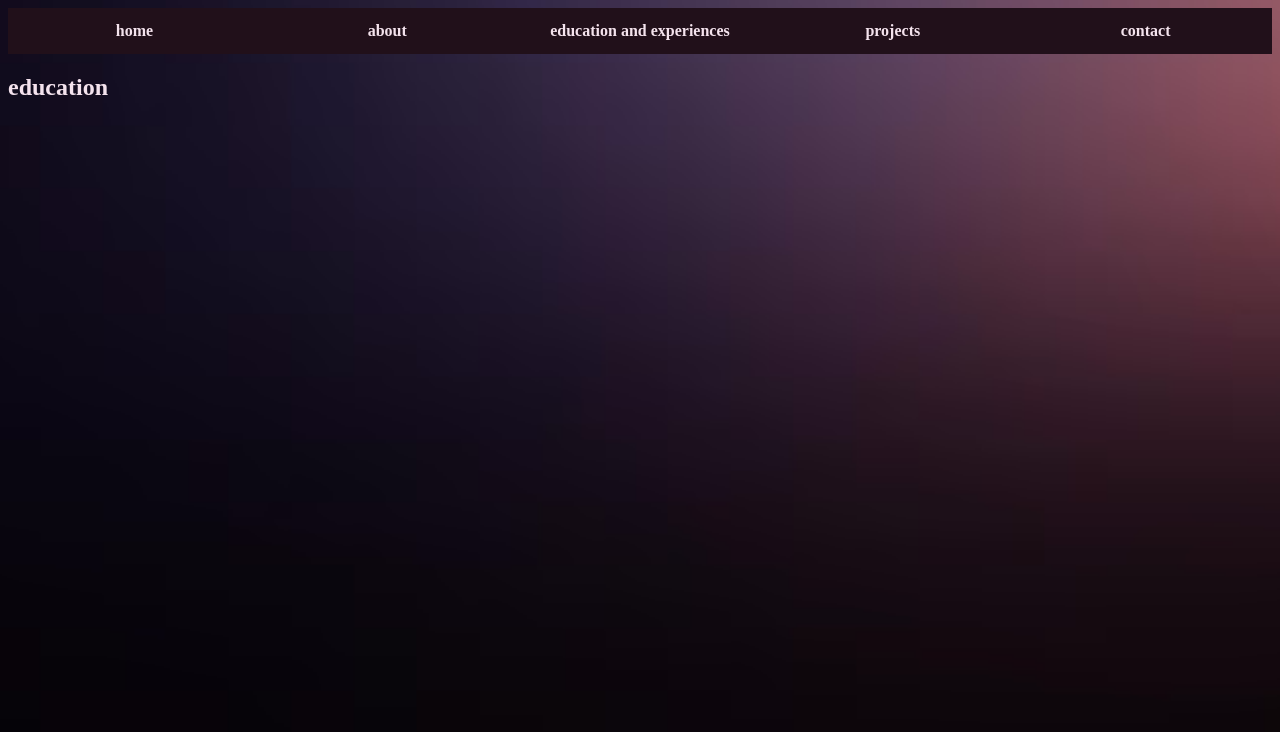
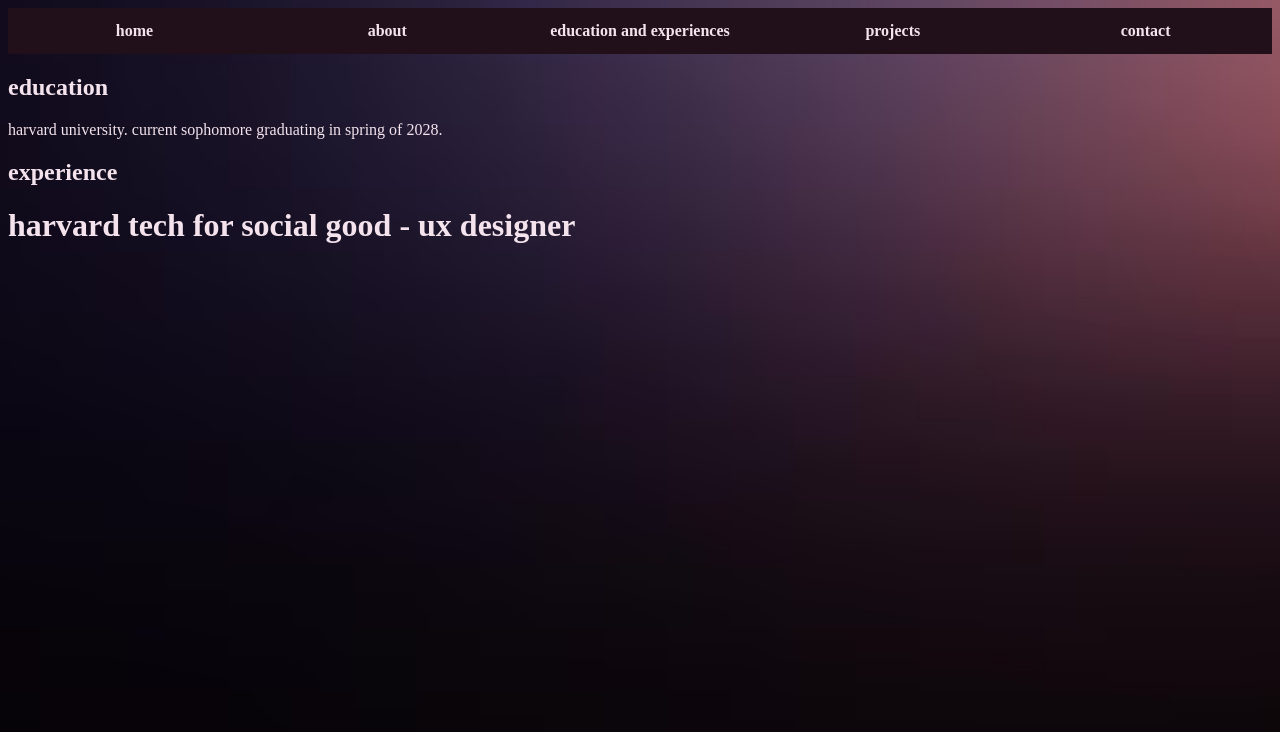
Before and after one commit to alatran/alatran.github.io, a plain HTML site: page personal site/education_and_experiences.html in a window 1280 px wide. Drawn offline with Linux system fonts and the light colour scheme.

Commit message:
Update education_and_experiences.html

```diff
--- a/personal site/education_and_experiences.html
+++ b/personal site/education_and_experiences.html
@@ -21,6 +21,10 @@
     </div>
 
     <h2>education</h2>
+    <p>harvard university. current sophomore graduating in spring of 2028.</p>
+
+    <h2>experience</h2>
+    <h1>harvard tech for social good - ux designer</h1>
 
     <script src="script.js"></script>
 </body>
```
